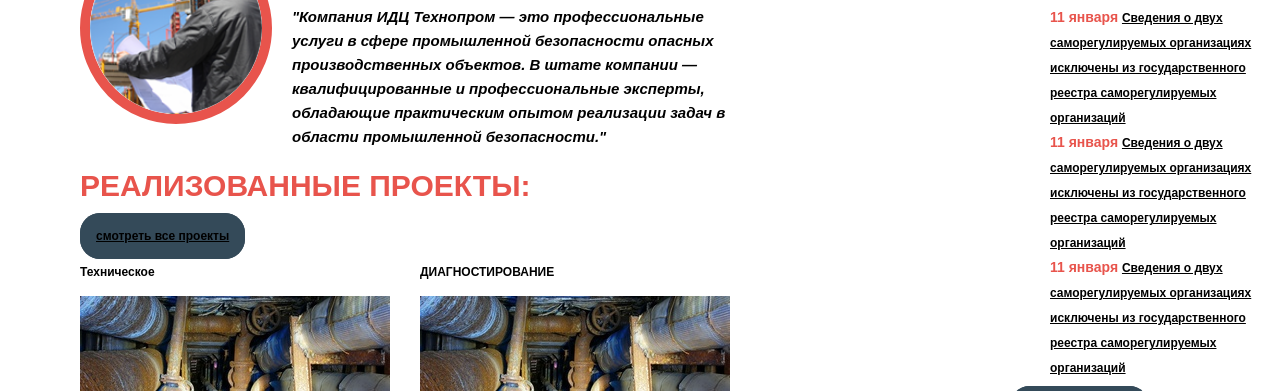
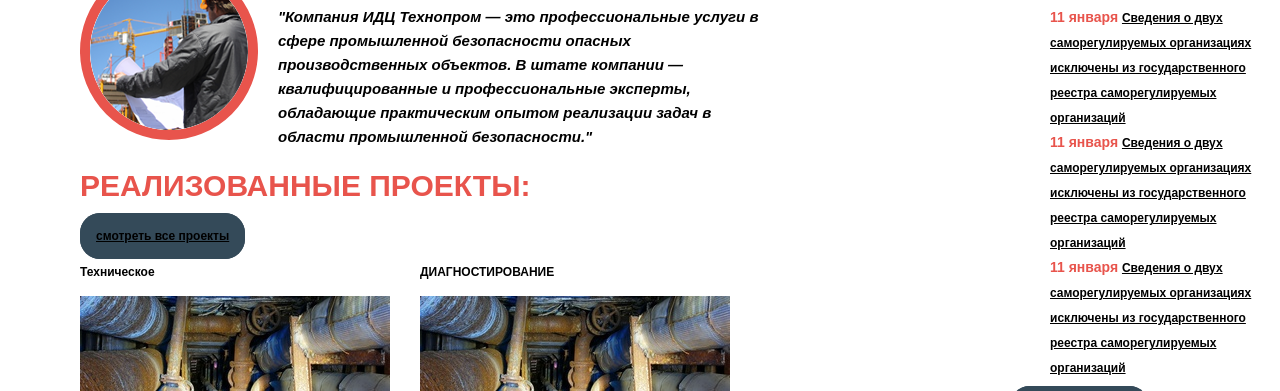
Before and after one commit to Badaizoki/-, a plain HTML site: page index.html in a window 1280 px wide. Shown: the part 709-1100 px from the top of the page. Drawn offline with Linux system fonts and the light colour scheme.

Commit message:
21 августа
new

```diff
--- a/index.html
+++ b/index.html
@@ -42,7 +42,7 @@
     <div class="all">
       <div class="about_pro">
       <section class="about_us">
-      <img class="about_us_img" src="img/o-kompanii.png" width="172" height="172" border="10" alt="Информация о нас">
+      <img class="about_us_img" src="img/o-kompanii.png" width="158" height="158" alt="Информация о нас">
 			<div class="h2_em">
         <h2 class="about_us_h2">О КОМПАНИИ</h2>
 			     <em class="about_us_txt">"Компания ИДЦ Технопром — это профессиональные услуги в сфере промышленной безопасности опасных производственных объектов.
--- a/style.css
+++ b/style.css
@@ -78,10 +78,12 @@ em{
   color: #000000;
 }
 
-.about_us img[border]{
+.about_us_img{
   color: #e8544c;
+  border: 10px;
   border-style: solid;
   border-radius: 100px;
+  margin-top: 30px;
 }
 
 .projects a{
@@ -270,9 +272,9 @@ body{
 }
 
 .about_us{
+  padding-left: 80px;
   display: flex;
-  width: 650px;
-  padding-left: 80px;
+  width: 700px;
 }
 
 .h2_em{
@@ -281,7 +283,7 @@ body{
 }
 
 .projects{
-   width: 650px;
+  width: 700px;
   padding-left: 80px;
   order: 1;
 }
```
